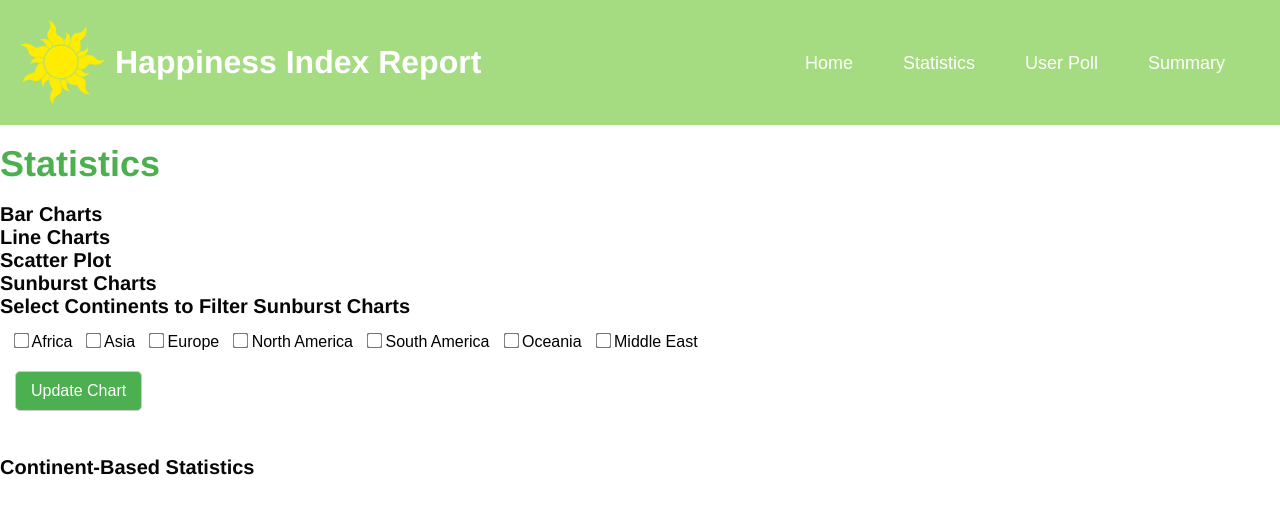
After one commit to eithneh296/LC-Coursework-Project, a Flask app: template Coursework-New/Artefact/templates/statistics.html in a window 1280 px wide. The commit adds this page. Shown: the top 514 px of the page. Run offline with Flask 3, Linux system fonts and the light colour scheme; the template is opened without the code that fills it, so the values that code supplies are empty; some libraries are stand-ins or nearby versions.

Commit message:
Add files via upload

```diff
--- a/Coursework-New/Artefact/app.py
+++ b/Coursework-New/Artefact/app.py
@@ -33,8 +33,8 @@ def index():
     return render_template('index.html')
 
 # creating statistics page
-@app.route('/statistics_page', methods=['GET', 'POST'])
-def statistics_page():
+@app.route('/statistics', methods=['GET', 'POST'])
+def statistics():
     if df is None:
         return "Error: Data file is missing!", 500
 
@@ -72,6 +72,9 @@ def statistics_page():
     selected_continents = request.form.getlist('continents') if request.method == 'POST' else list(df['Continent'].unique())
     filtered_df = df[df['Continent'].isin(selected_continents)]
 
+    if not selected_continents:
+        selected_continents = list(df['Continent'].unique())
+
     # creating sunburst charts
     sunburst_chart_html1 = px.sunburst(filtered_df, path=['Country or region'], values='Perceptions of corruption', title='Perceptions of Corruption by Country').to_html(full_html=False)
     sunburst_chart_html2 = px.sunburst(filtered_df, path=['Country or region'], values='Generosity', title='Generosity by Country').to_html(full_html=False)
@@ -93,7 +96,7 @@ def statistics_page():
                 if column in df.columns
             }
 
-    return render_template('statistics_page.html',
+    return render_template('statistics.html',
                            bar_chart1=bar_chart_html1, bar_chart2=bar_chart_html2,
                            line_chart1=line_chart_html1, line_chart2=line_chart_html2,
                            scatter_plot=scatter_plot_html, sunburst_chart1=sunburst_chart_html1,
@@ -119,11 +122,24 @@ def userpoll():
 
 # creating summary page
 @app.route('/summary')
-def summary_page():
+def summary():
     if not os.path.isfile(csv_file):
         return render_template('summary.html', user_submissions=[], message=request.args.get('message', ''), pie_chart=None)
+
     user_df = pd.read_csv(csv_file)
     user_df['Score'] = pd.to_numeric(user_df['Score'], errors='coerce')
+
+    # matching actual happiness scores
+    if df is not None:
+        df['Country or region'] = df['Country or region'].str.lower()
+
+        # matching user poll inputs with actual happiness scores
+        user_df['Actual Score'] = user_df['Country'].apply(
+            lambda c: df.loc[df['Country or region'] == c.lower(), 'Score'].values[0]
+            if (df['Country or region'] == c.lower()).any() else "N/A"
+        )
+
+    # creating pie chart
     pie_chart_html = None
     if not user_df.empty and user_df['Score'].notnull().any():
         pie_chart_html = px.pie(user_df, names='Country', values='Score', title="User Happiness Scores by Country").to_html(full_html=False)
--- a/Coursework-New/Artefact/templates/index.html
+++ b/Coursework-New/Artefact/templates/index.html
@@ -12,9 +12,9 @@
             <img src="{{ url_for('static', filename='img/sun-icon-8583.png') }}" alt="sun"/>
             <h1>Happiness Index Report</h1>
             <ul class="nav">
-                <li><a href="{{ url_for('statistics_page') }}">Statistics</a></li>
+                <li><a href="{{ url_for('statistics') }}">Statistics</a></li>
                 <li><a href="{{ url_for('userpoll') }}">User Poll</a></li>
-                <li><a href="{{ url_for('summary_page') }}">Recommendations</a></li>
+                <li><a href="{{ url_for('summary') }}">Summary</a></li>
             </ul>
         </div>
     </div>
--- /dev/null
+++ b/Coursework-New/Artefact/templates/statistics.html
@@ -0,0 +1,105 @@
+<!DOCTYPE html>
+<html lang="en">
+<head>
+    <meta charset="UTF-8">
+    <meta name="viewport" content="width=device-width, initial-scale=1.0">
+    <title>Statistics Page</title>
+    <link rel="stylesheet" href="{{ url_for('static', filename='style.css') }}">
+    <script src="https://cdn.plot.ly/plotly-latest.min.js"></script>
+</head>
+<body>
+    <div class="top-container">
+        <div class="header">
+            <img src="{{ url_for('static', filename='img/sun-icon-8583.png') }}" alt="sun"/>
+            <h1>Happiness Index Report</h1>
+            <ul class="nav">
+                <li><a href="{{ url_for('index') }}">Home</a></li>
+                <li><a href="{{ url_for('statistics') }}">Statistics</a></li>
+                <li><a href="{{ url_for('userpoll') }}">User Poll</a></li>
+                <li><a href="{{ url_for('summary') }}">Summary</a></li>
+            </ul>
+        </div>
+    </div>
+    <br>
+
+    <h1>Statistics</h1>
+    <br>
+ <!-- Bar Chart Section -->
+     <h2>Bar Charts</h2>
+     <div>
+         {{ bar_chart1|safe }}
+     </div>
+
+    <div>
+        {{ bar_chart2|safe }}
+    </div>
+
+<!-- Line Chart Section -->
+    <h2>Line Charts</h2>
+    <div>
+        {{ line_chart1|safe }}
+    </div>
+
+    <div>
+        {{ line_chart2|safe }}
+    </div>
+
+<!-- Scatter Plot Section -->
+<h2>Scatter Plot</h2>
+<div>
+    {{ scatter_plot|safe }}
+</div>
+
+<!-- Sunburst Chart Section -->
+<h2>Sunburst Charts</h2>
+
+<div class="sunburst-container">
+    <div class="chart">
+        {{ sunburst_chart1|safe }}
+    </div>
+    <div class="chart">
+        {{ sunburst_chart2|safe }}
+    </div>
+</div>
+
+<!-- Continent Filter Form -->
+         <h2>Select Continents to Filter Sunburst Charts</h2>
+         <form method="POST" action="{{ url_for('statistics') }}" class="continent-form">
+            <div>
+                <div><label><input type="checkbox" name="continents" value="Africa" {% if 'Africa' in selected_continents %}checked{% endif %}> Africa</label></div>
+                <div><label><input type="checkbox" name="continents" value="Asia" {% if 'Asia' in selected_continents %}checked{% endif %}> Asia</label></div>
+                <div><label><input type="checkbox" name="continents" value="Europe" {% if 'Europe' in selected_continents %}checked{% endif %}> Europe</label></div>
+                <div><label><input type="checkbox" name="continents" value="North America" {% if 'North America' in selected_continents %}checked{% endif %}> North America</label></div>
+                <div><label><input type="checkbox" name="continents" value="South America" {% if 'South America' in selected_continents %}checked{% endif %}> South America</label></div>
+                <div><label><input type="checkbox" name="continents" value="Oceania" {% if 'Oceania' in selected_continents %}checked{% endif %}> Oceania</label></div>
+                <div><label><input type="checkbox" name="continents" value="Middle East" {% if 'Middle East' in selected_continents %}checked{% endif %}> Middle East</label></div>
+            </div>
+            <button type="submit">Update Chart</button>
+        </form>
+         <div style="margin-bottom: 30px;"></div>
+         <h2>Continent-Based Statistics</h2>
+         {% for continent, data in continent_stats.items() %}
+             <h3>{{ continent }}</h3>
+             <div class="table-container">
+             <table border="1">
+                 <tr>
+                     <th>Metric</th>
+                     <th>Mean</th>
+                     <th>Median</th>
+                     <th>Mode</th>
+                     <th>Range</th>
+                 </tr>
+                 {% for column, stats in data.items() %}
+                 <tr>
+                     <td>{{ column }}</td>
+                     <td>{{ stats['Mean'] }}</td>
+                     <td>{{ stats['Median'] }}</td>
+                     <td>{{ stats['Mode'] }}</td>
+                     <td>{{ stats['Range'] }}</td>
+                 </tr>
+                 {% endfor %}
+             </table>
+            </div>
+         {% endfor %}
+</body>
+</html>
--- a/Coursework-New/Artefact/templates/summary.html
+++ b/Coursework-New/Artefact/templates/summary.html
@@ -13,9 +13,9 @@
             <h1>Happiness Index Report</h1>
             <ul class="nav">
                 <li><a href="{{ url_for('index') }}">Home</a></li>
-                <li><a href="{{ url_for('statistics_page') }}">Statistics</a></li>
+                <li><a href="{{ url_for('statistics') }}">Statistics</a></li>
                 <li><a href="{{ url_for('userpoll') }}">User Poll</a></li>
-                <li><a href="{{ url_for('summary_page') }}">Summary</a></li>
+                <li><a href="{{ url_for('summary') }}">Summary</a></li>
             </ul>
         </div>
     </div>
--- a/Coursework-New/Artefact/templates/userpoll.html
+++ b/Coursework-New/Artefact/templates/userpoll.html
@@ -13,9 +13,9 @@
             <h1>Happiness Index Report</h1>
             <ul class="nav">
                 <li><a href="{{ url_for('index') }}">Home</a></li>
-                <li><a href="{{ url_for('statistics_page') }}">Statistics</a></li>
+                <li><a href="{{ url_for('statistics') }}">Statistics</a></li>
                 <li><a href="{{ url_for('userpoll') }}">User Poll</a></li>
-                <li><a href="{{ url_for('summary_page') }}">Summary</a></li>
+                <li><a href="{{ url_for('summary') }}">Summary</a></li>
             </ul>
         </div>
     </div>
```
